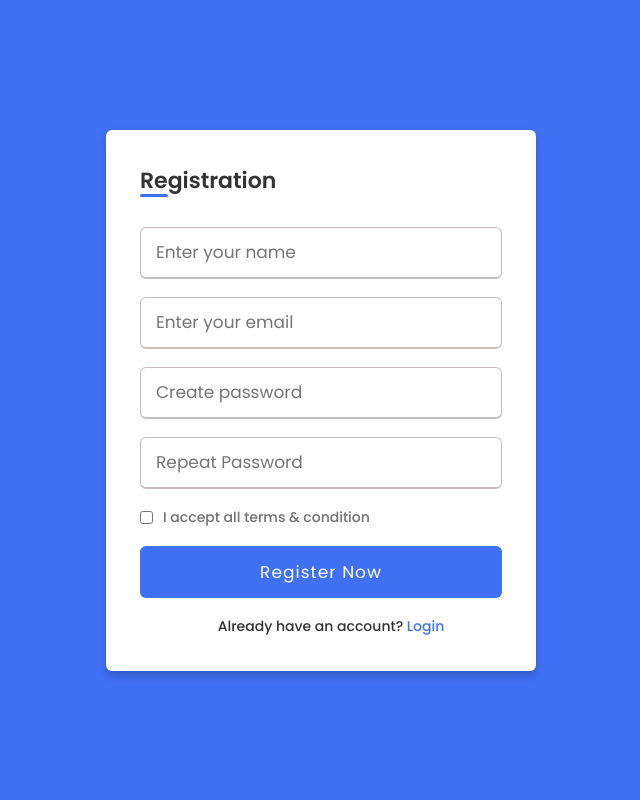
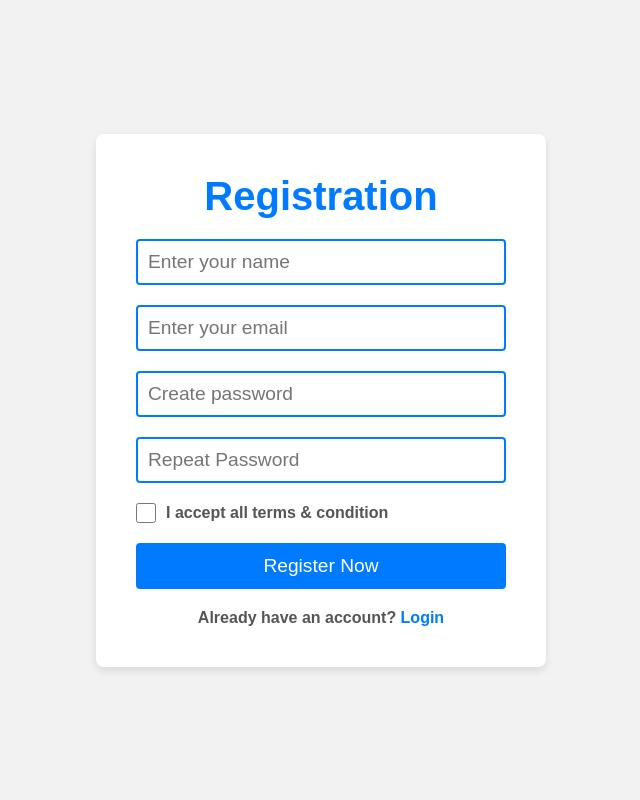
Before and after one commit to manvellllll/final_project1, a Django app: page /main_app/register/ in a window 1280 px wide. Shown: the whole page, without its empty margins (319-959 px from the left). Run offline with Django 5.2, Linux system fonts and the light colour scheme.

Commit message:
the full functionality

```diff
--- a/service_market/main_app/templates/main_app/detail.html
+++ b/service_market/main_app/templates/main_app/detail.html
@@ -37,7 +37,7 @@
 
         <!-- Optional: Author -->
         {% if announcement.author %}
-        <p class="announcement-author"><strong>Author:</strong> {{ announcement.author }}</p>
+        <p class="announcement-author"><strong>Author:</strong> {{ announcement.author.email }}</p>
         {% endif %}
 
         <!-- Optional: Contact Info or Additional Links -->
--- a/service_market/main_app/templates/main_app/static/css/styles_reg.css
+++ b/service_market/main_app/templates/main_app/static/css/styles_reg.css
@@ -1,95 +1,116 @@
-@import url('https://fonts.googleapis.com/css?family=Poppins:400,500,600,700&display=swap');
-*{
+/* Global Styles */
+* {
   margin: 0;
   padding: 0;
   box-sizing: border-box;
-  font-family: 'Poppins', sans-serif;
 }
-body{
-  min-height: 100vh;
+
+body {
+  font-family: Arial, sans-serif;
+  background-color: #f2f2f2;
+  color: #333;
+  display: flex;
+  justify-content: center;
+  align-items: center;
+  height: 100vh;
+}
+
+.wrapper {
+  background-color: #fff;
+  padding: 40px;
+  width: 100%;
+  max-width: 450px;
+  border-radius: 8px;
+  box-shadow: 0 4px 8px rgba(0, 0, 0, 0.1);
+  text-align: center;
+}
+
+h2 {
+  font-size: 2.5em;
+  color: #007BFF; /* Blue color */
+  margin-bottom: 20px;
+}
+
+h3 {
+  font-size: 1em;
+  color: #555;
+}
+
+.text a {
+  color: #007BFF;
+  text-decoration: none;
+}
+
+.text a:hover {
+  text-decoration: underline;
+}
+
+/* Input Styles */
+.input-box {
+  margin-bottom: 20px;
+}
+
+.input-box input {
+  width: 100%;
+  padding: 10px;
+  font-size: 1.2em;
+  border: 2px solid #007BFF;
+  border-radius: 4px;
+  outline: none;
+  transition: border-color 0.3s ease;
+}
+
+.input-box input:focus {
+  border-color: #0056b3;
+}
+
+/* Policy checkbox */
+.policy {
   display: flex;
   align-items: center;
-  justify-content: center;
-  background: #4070f4;
+  margin-bottom: 20px;
 }
-.wrapper{
-  position: relative;
-  max-width: 430px;
-  width: 100%;
-  background: #fff;
-  padding: 34px;
-  border-radius: 6px;
-  box-shadow: 0 5px 10px rgba(0,0,0,0.2);
+
+.policy input[type="checkbox"] {
+  width: 20px;
+  height: 20px;
+  margin-right: 10px;
 }
-.wrapper h2{
-  position: relative;
-  font-size: 22px;
-  font-weight: 600;
-  color: #333;
+
+.policy h3 {
+  font-size: 1em;
+  color: #555;
 }
-.wrapper h2::before{
-  content: '';
-  position: absolute;
-  left: 0;
-  bottom: 0;
-  height: 3px;
-  width: 28px;
-  border-radius: 12px;
-  background: #4070f4;
-}
-.wrapper form{
-  margin-top: 30px;
-}
-.wrapper form .input-box{
-  height: 52px;
-  margin: 18px 0;
-}
-form .input-box input{
-  height: 100%;
-  width: 100%;
-  outline: none;
-  padding: 0 15px;
-  font-size: 17px;
-  font-weight: 400;
-  color: #333;
-  border: 1.5px solid #C7BEBE;
-  border-bottom-width: 2.5px;
-  border-radius: 6px;
-  transition: all 0.3s ease;
-}
-.input-box input:focus,
-.input-box input:valid{
-  border-color: #4070f4;
-}
-form .policy{
-  display: flex;
-  align-items: center;
-}
-form h3{
-  color: #707070;
-  font-size: 14px;
-  font-weight: 500;
-  margin-left: 10px;
-}
-.input-box.button input{
-  color: #fff;
-  letter-spacing: 1px;
+
+button {
   border: none;
-  background: #4070f4;
   cursor: pointer;
 }
-.input-box.button input:hover{
-  background: #0e4bf1;
+
+/* Submit Button */
+.input-box.button input {
+  width: 100%;
+  padding: 12px;
+  background-color: #007BFF;
+  color: white;
+  font-size: 1.2em;
+  border: none;
+  border-radius: 4px;
+  cursor: pointer;
+  transition: background-color 0.3s ease;
 }
-form .text h3{
- color: #333;
- width: 100%;
- text-align: center;
+
+.input-box.button input:hover {
+  background-color: #0056b3;
 }
-form .text h3 a{
-  color: #4070f4;
-  text-decoration: none;
+
+.input-box.button input:active {
+  background-color: #003d80;
 }
-form .text h3 a:hover{
-  text-decoration: underline;
+
+/* Error Message */
+p {
+  color: red;
+  font-weight: bold;
+  margin-bottom: 20px;
 }
--- a/service_market/main_app/urls.py
+++ b/service_market/main_app/urls.py
@@ -12,5 +12,6 @@ urlpatterns = [
     path("login/", views.login, name='login'),
     path("logout", views.logout, name='logout'),
     path('announcement/<int:id>/', views.announcement_detail, name='announcement_detail'),
-    path('add_announcement', views.add_announcement, name='add_announcement')
+    path('add_announcement', views.add_announcement, name='add_announcement'),
+    path('verify/', views.verify, name='verify')
 ]
--- a/service_market/main_app/views.py
+++ b/service_market/main_app/views.py
@@ -3,6 +3,8 @@ import json
 import os
 
 #
+from django.conf import settings
+
 import random
 from django.core.mail import send_mail
 from django.db.models import F
@@ -49,12 +51,11 @@ def register(request):
             return render(request, "main_app/register.html", {"error_message": "Password not match."})
 
         gen_code = generate_code()
-        request.session['verification_code'] = gen_code
+        request.session['gen_code'] = gen_code
 
-        # Send the email to the user with the verification code
         subject = "Hi dear client"
         message = f"This is your verification code: {gen_code}"
-        from_email = settings.EMAIL_HOST_USER
+        from_email = settings.DEFAULT_FROM_EMAIL
         to = email
 
         send_mail(subject, message, from_email, [to])
@@ -71,9 +72,10 @@ def register(request):
 
 def verify(request):
     if request.method == "POST":
-        code = request.POST.get("code")
+        code = request.POST.get("verification_code", [None])
+        gen_code = request.session.get('gen_code')
 
-        if code == request.session.get('verification_code'):
+        if code == gen_code:
             return HttpResponseRedirect('/main_app/login')
 
         else:
```
Also changed, not shown: service_market/main_app/templates/main_app/static/css/styles_login.css (+56 -22 lines), service_market/main_app/templates/main_app/verify.html (+11 -1 lines), service_market/service_market/settings.py (+4 -5 lines), service_market/main_app/templates/main_app/static/images/Smileik_aisUFbL.jpg (added).
